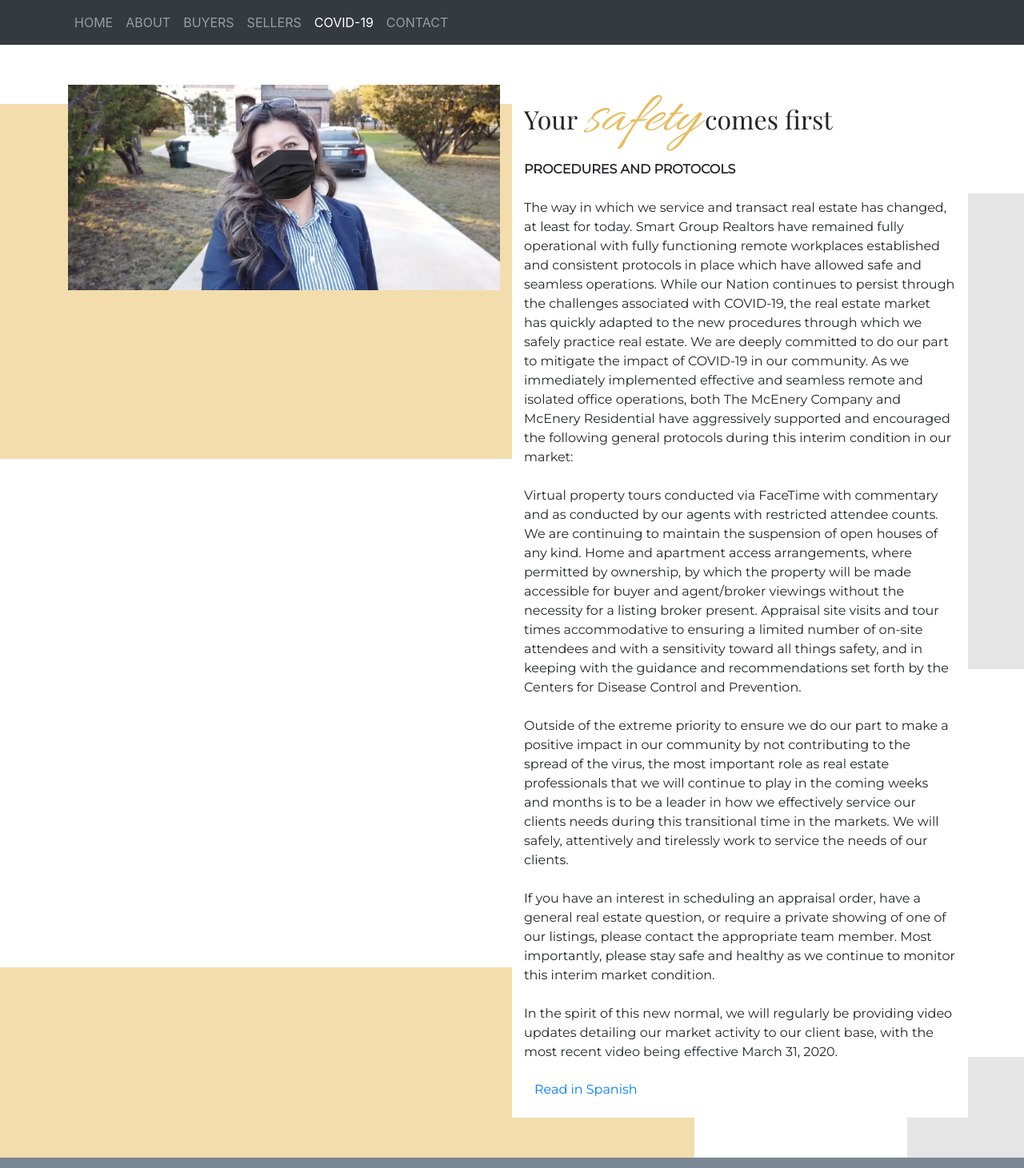
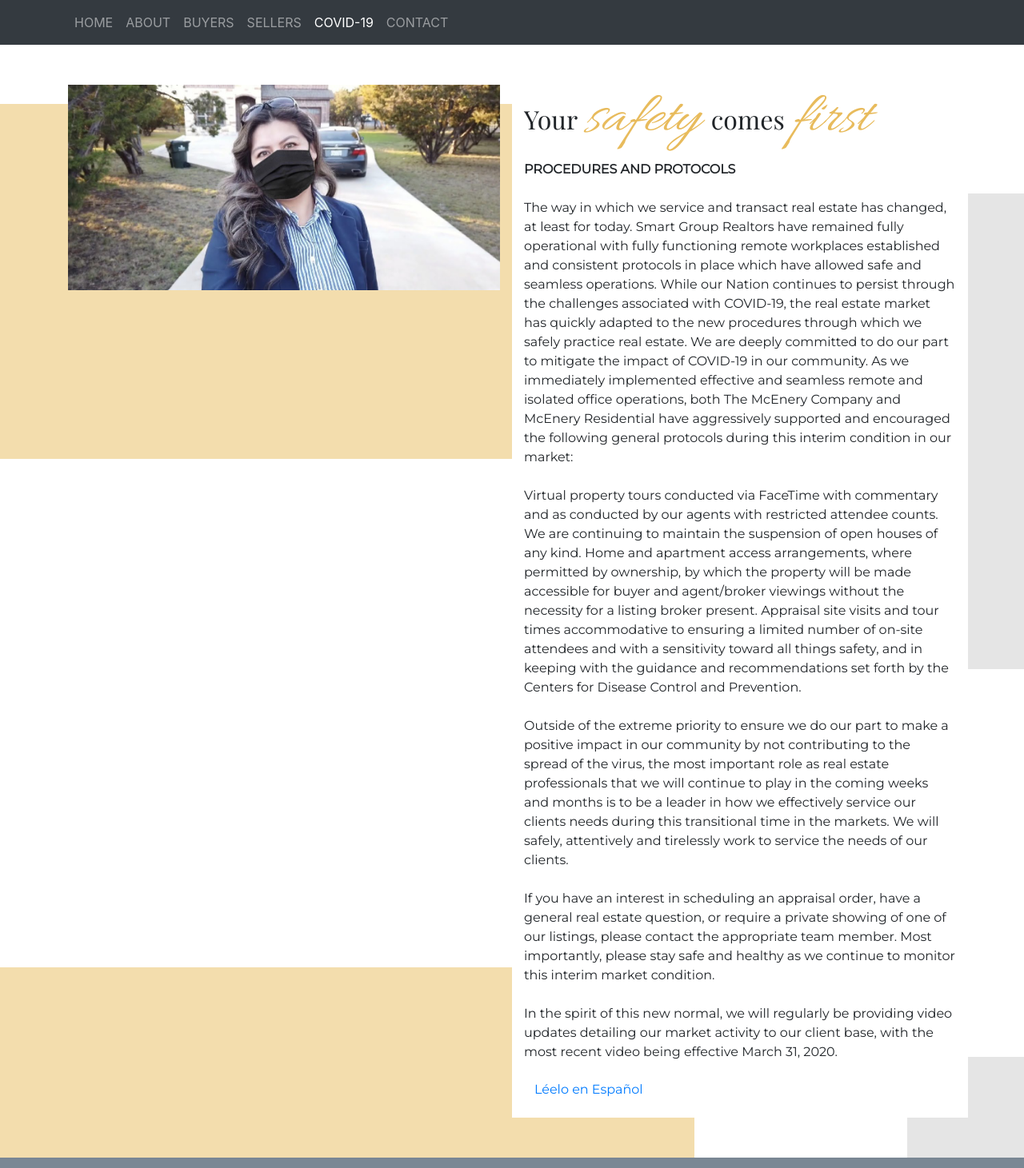
Before and after one commit to ChelWhite/PattyWRealtor, a website: page COVID-19.html in a window 1280 px wide. Shown: the top 1461 px of the page at 80% size. Drawn offline with nearby package versions, Linux system fonts and the light colour scheme; a web font is replaced by a local one.

Commit message:
added spanish link

```diff
--- a/COVID-19.html
+++ b/COVID-19.html
@@ -68,7 +68,7 @@
             </div>
             <div class="col-12 col-sm-6 bg-white">
                 <h2>
-                    Your <em class="display-3"> safety</em> comes first
+                    Your <em class="display-3"> safety </em> comes  <em class="display-3"> first</em>
                 </h2>
                 <p>
                     <strong>PROCEDURES AND PROTOCOLS</strong>
@@ -116,7 +116,7 @@
                 </p>
 
                 <a role="button" class="btn btn-link text-primary" href="#">
-                    <p> Read in Spanish </p>
+                    <p> Léelo en Español </p>
                 </a>
 
 
```
Also changed, not shown: index.html (+3 -3 lines).
